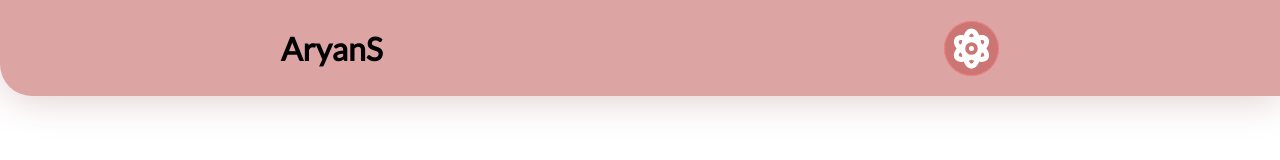
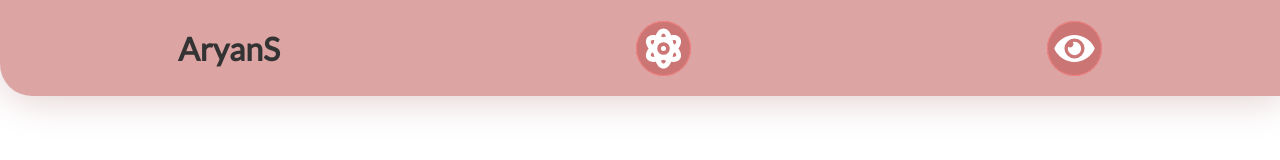
Before and after one commit to vaibhav1405/musicPlayer, a React (Create React App) app: page / in a window 1280 px wide. Shown: the top 160 px of the page. Built offline with nearby package versions, Linux system fonts and the light colour scheme.

Commit message:
Feature:Dark mode implemented

```diff
--- a/src/App.js
+++ b/src/App.js
@@ -12,6 +12,7 @@ function App() {
   const [flag,setFlag]=useState(true);
   const [libraryCheck,setLibraryCheck]=useState(false);
   const [loadContent,setLoadContent]=useState(true);
+  const [theme, setTheme] = useState('light');
   window.addEventListener("DOMContentLoaded",function (){ setTimeout(()=>{
     setLoadContent(false);
   },2000)
@@ -21,9 +22,9 @@ function App() {
 
 
   return (
-    <div className={`App`}>
+    <div className={`App ${theme}`}>
       <Loading loadContent={loadContent} setLoadContent={setLoadContent}/>
-      <Nav libraryCheck={libraryCheck} setLibraryCheck={setLibraryCheck} />
+      <Nav libraryCheck={libraryCheck} setLibraryCheck={setLibraryCheck} setTheme={setTheme} theme={theme}/>
       <div className={`${libraryCheck ? "app-active":"app-no-active"}`}>
      <Song currentSong={currentSong}/>
      <Player libraryCheck={libraryCheck} setCurrentSong={setCurrentSong} setSong={setSong} setFlag={setFlag} flag={flag} currentSong={currentSong} songs={song} />
--- a/src/components/nav.js
+++ b/src/components/nav.js
@@ -1,12 +1,20 @@
 import React from "react";
 import { FontAwesomeIcon } from "@fortawesome/react-fontawesome";
-import { faAtom } from "@fortawesome/free-solid-svg-icons";
+import { faAtom,faEye } from "@fortawesome/free-solid-svg-icons";
 
-export default function Nav({libraryCheck,setLibraryCheck}){
+export default function Nav({libraryCheck,setLibraryCheck , setTheme , theme}){
+    const toggleTheme = () => {
+        if (theme === 'light') {
+          setTheme('dark');
+        } else {
+          setTheme('light');
+        }
+      };
     return(
         <div className="nav"  >
             <h1>AryanS</h1>
             <button onClick={()=>{setLibraryCheck(!libraryCheck)}}><FontAwesomeIcon className="nav-burger" size="2x" icon={faAtom}/></button>
+            <button onClick={toggleTheme}><FontAwesomeIcon className="nav-burger" size="2x" icon={faEye}/></button>
         </div>
     );
 }
--- a/src/styles/app.scss
+++ b/src/styles/app.scss
@@ -11,6 +11,14 @@
 .app-active{
     transition: all 0.3s ease-in-out;
     margin-left: 5rem;
+}
+.dark {
+    background-color: #333;
+    color: #fff;
+}
+.light {
+    background-color: #fff;
+    color: #333;
 }
 body{
     overflow: hidden !important;
```
